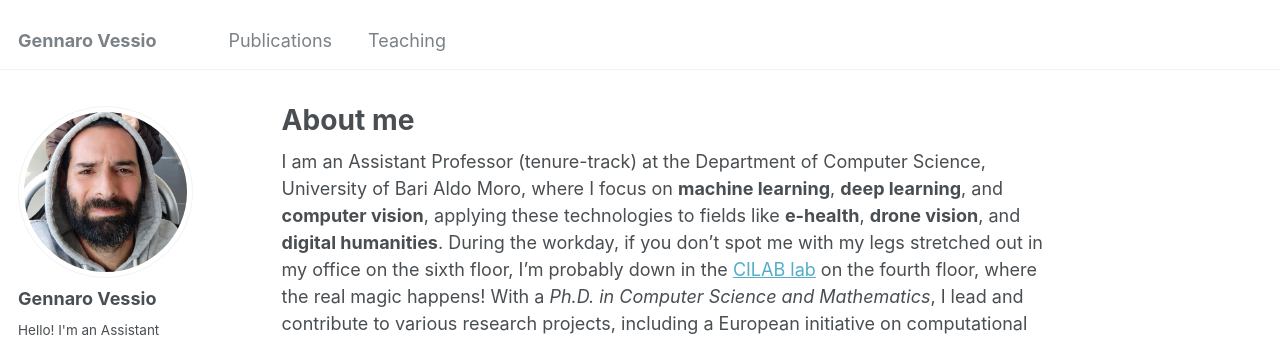
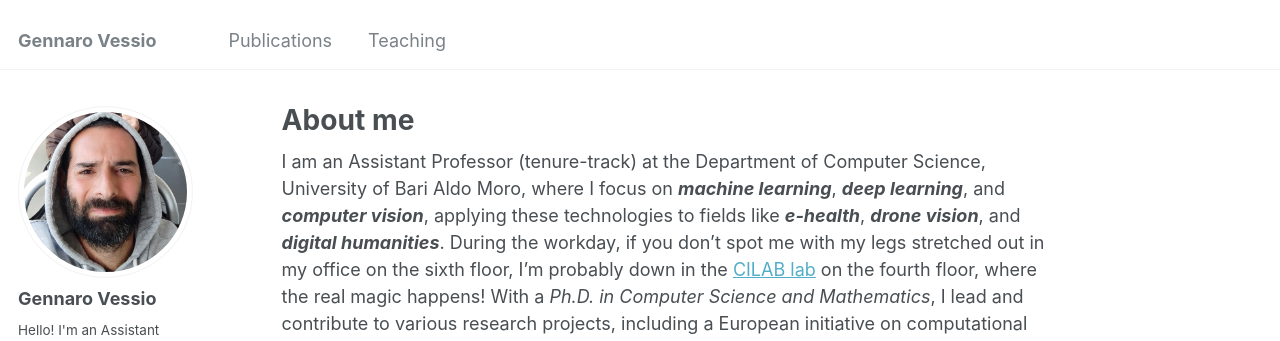
Before and after one commit to gvessio/gvessio.github.io, a Jekyll site: the page built from _pages/about.md, in a window 1280 px wide. Shown: the top 341 px of the page. Built offline with Jekyll 4.4.1, drawn with Linux system fonts in a browser that asks for light colours; some web fonts are replaced; a file with an impossible date is left out.

Commit message:
New change

```diff
--- a/_pages/about.md
+++ b/_pages/about.md
@@ -7,7 +7,7 @@
   - /about.html
 ---
 
-I am an Assistant Professor (tenure-track) at the Department of Computer Science, University of Bari Aldo Moro, where I focus on **machine learning**, **deep learning**, and **computer vision**, applying these technologies to fields like **e-health**, **drone vision**, and **digital humanities**. During the workday, if you don’t spot me with my legs stretched out in my office on the sixth floor, I’m probably down in the [CILAB lab](https://sites.google.com/site/cilabuniba/home) on the fourth floor, where the real magic happens! With a *Ph.D. in Computer Science and Mathematics*, I lead and contribute to various research projects, including a European initiative on computational methods for cultural heritage. As an Editorial Board member of the *International Journal of Intelligent Systems* and organizer of scientific events, I'm active in both research and teaching, guiding Ph.D. students and reviewing for top-tier venues. I'm also a member of *IEEE* and other scientific communities.
+I am an Assistant Professor (tenure-track) at the Department of Computer Science, University of Bari Aldo Moro, where I focus on ***machine learning***, ***deep learning***, and ***computer vision***, applying these technologies to fields like ***e-health***, ***drone vision***, and ***digital humanities***. During the workday, if you don’t spot me with my legs stretched out in my office on the sixth floor, I’m probably down in the [CILAB lab](https://sites.google.com/site/cilabuniba/home) on the fourth floor, where the real magic happens! With a *Ph.D. in Computer Science and Mathematics*, I lead and contribute to various research projects, including a European initiative on computational methods for cultural heritage. As an Editorial Board member of the *International Journal of Intelligent Systems* and organizer of scientific events, I'm active in both research and teaching, guiding Ph.D. students and reviewing for top-tier venues. I'm also a member of *IEEE* and other scientific communities.
 
 <!-- This is the front page of a website that is powered by the [Academic Pages template](https://github.com/academicpages/academicpages.github.io) and hosted on GitHub pages. [GitHub pages](https://pages.github.com) is a free service in which websites are built and hosted from code and data stored in a GitHub repository, automatically updating when a new commit is made to the repository. This template was forked from the [Minimal Mistakes Jekyll Theme](https://mmistakes.github.io/minimal-mistakes/) created by Michael Rose, and then extended to support the kinds of content that academics have: publications, talks, teaching, a portfolio, blog posts, and a dynamically-generated CV. You can fork [this template](https://github.com/academicpages/academicpages.github.io) right now, modify the configuration and markdown files, add your own PDFs and other content, and have your own site for free, with no ads!
 
```
